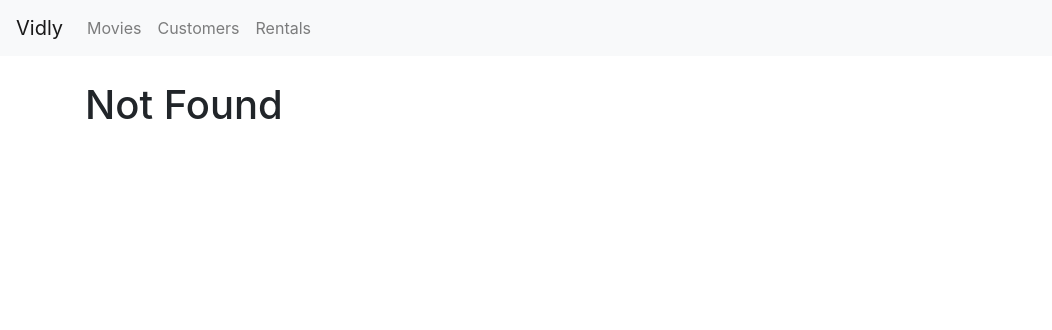
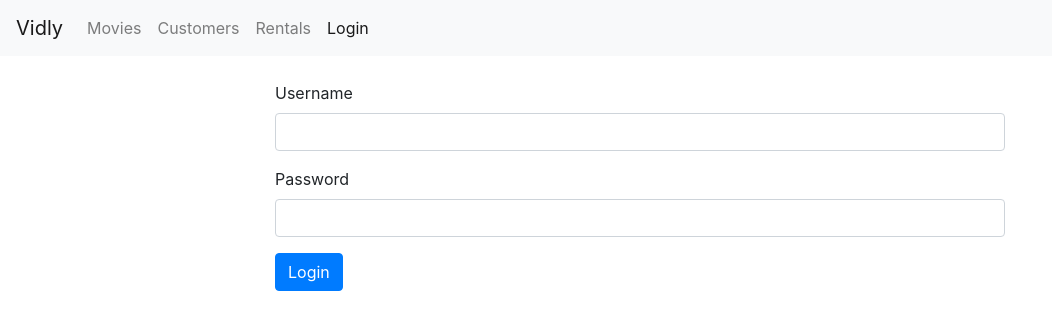
Before and after one commit to Yeasiin/React-Movie-Rent, a React (Create React App) app: page /login in a window 1280 px wide. Before the commit this address led to /notfound. Shown: the top 330 px of the page, without its empty margins (0-1052 px from the left). Built offline with nearby package versions, Linux system fonts and the light colour scheme.

Commit message:
login form Ui

```diff
--- a/src/App.js
+++ b/src/App.js
@@ -6,6 +6,7 @@
 import NavBar from "./components/NavBar";
 import MovieForm from "./components/movieForm";
 import NotFound from "./components/notfound";
+import LoginForm from "./components/loginForm";
 import "./App.css";
 
 class App extends Component {
@@ -20,6 +21,7 @@
             <Route path="/rentals" component={Rentals} />
             <Route path="/notfound" component={NotFound} />
             <Route path="/movies/:movieId" component={MovieForm} />
+            <Route path="/login" component={LoginForm} />
             <Redirect exact from="/" to="/movies" />
             <Redirect to="/notfound" />
           </Switch>
--- a/src/components/NavBar.jsx
+++ b/src/components/NavBar.jsx
@@ -24,6 +24,11 @@
             Rentals
           </NavLink>
         </li>
+        <li className="nav-item ">
+          <NavLink className="nav-link" to="/login">
+            Login
+          </NavLink>
+        </li>
       </ul>
     </nav>
   );
--- a/src/components/common/tableBody.jsx
+++ b/src/components/common/tableBody.jsx
@@ -11,9 +11,7 @@
           return (
             <tr key={item._id}>
               <td>
-                <Link to={{ pathname: `/movies/${item._id}` }}>
-                  {item.title}
-                </Link>
+                <Link to={`/movies/${item._id}`}>{item.title}</Link>
               </td>
               <td>{item.genre.name}</td>
               <td>{item.numberInStock}</td>
--- /dev/null
+++ b/src/components/loginForm.jsx
@@ -0,0 +1,60 @@
+import React, { Component } from "react";
+
+class LoginForm extends Component {
+  state = {
+    account: {
+      username: "",
+      password: "",
+    },
+  };
+  username = React.createRef();
+  password = React.createRef();
+
+  handleEvent = (e) => {
+    e.preventDefault();
+  };
+
+  handleChange = ({ currentTarget: input }) => {
+    const account = { ...this.state.account };
+    account[input.name] = input.value;
+    this.setState({ account });
+  };
+
+  render() {
+    return (
+      <div className="row">
+        <div className="col-md-8 offset-2 ">
+          <form onSubmit={this.handleEvent}>
+            <div className="form-group">
+              <label htmlFor="username">Username</label>
+              <input
+                type="text"
+                value={this.state.username}
+                className="form-control"
+                onChange={this.handleChange}
+                id="username"
+                name="username"
+              />
+            </div>
+            <div className="form-group">
+              <label htmlFor="password">Password</label>
+              <input
+                type="password"
+                onChange={this.handleChange}
+                value={this.state.password}
+                className="form-control"
+                id="password"
+                name="password"
+              />
+            </div>
+            <button type="submit" className="btn btn-primary">
+              Login
+            </button>
+          </form>
+        </div>
+      </div>
+    );
+  }
+}
+
+export default LoginForm;
```
